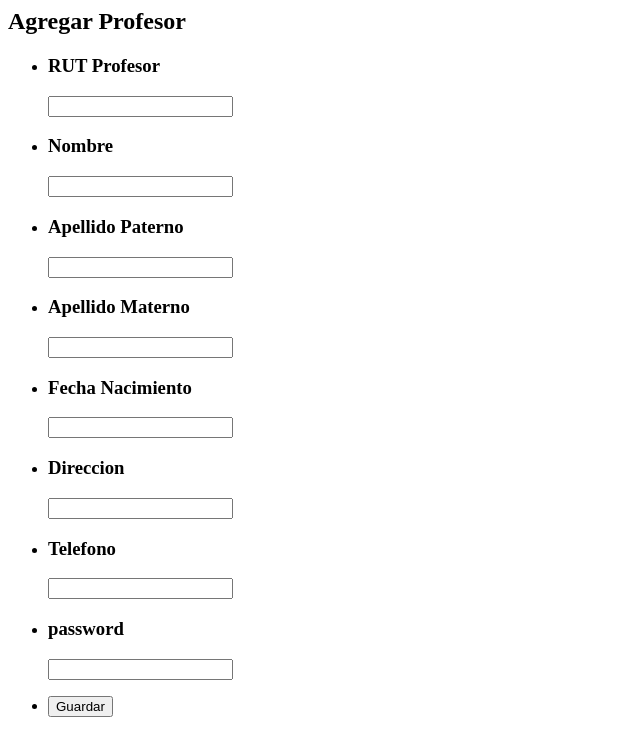
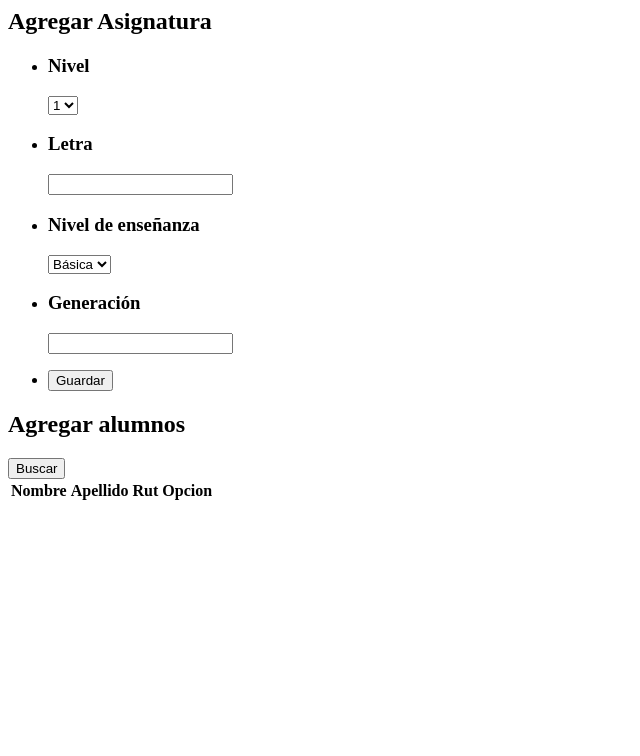
Before and after one commit to katevel/RandomTest, a PHP site: page /system/admin/add_curso.php in a window 1280 px wide. Shown: the top 756 px of the page, without its empty margins (0-640 px from the left). Run offline with PHP 8.4, Linux system fonts and the light colour scheme; lists and menus that the app fills with data are empty.

Commit message:
form add course

```diff
--- a/system/admin/add_curso.php
+++ b/system/admin/add_curso.php
@@ -1,52 +1,97 @@
-<form class="form-style" id="form" method="post" action="agrega_profesor.php">
-<h2>Agregar Profesor</h2>
+<link rel="stylesheet" type="text/css" href="../js/fancybox/jquery.fancybox-1.3.4.css" media="screen" />
+<script type="text/javascript" src="../js/fancybox/jquery.fancybox-1.3.4.pack.js"></script>
+<script type="text/javascript" src="../js/fancybox/jquery.fancybox-1.3.4.js"></script>
+
+<script type="text/javascript">
+$(document).ready(function(){
+
+
+  $("#searchAlumno").click(function(e){
+
+  });
+
+   $("#form").validate({
+    	rules: {
+			nivel:{
+    			required: true,
+    			number: true,
+    			maxlength: 1
+    		},
+    		letra:{
+    			required: true,
+    			maxlength: 1,
+    		},
+    		generacion:{
+    			required: true,
+    			number: true,
+    			range: [2000, 2100]
+    		}
+  		},
+  		messages:{
+				nivel: {
+					required:"* Debes ingresar el nivel del curso",
+					number: "* Debes ingresar un numero",
+					maxlength: "* Solo debe ser 1 numero"
+				},
+				letra: {
+					required: "* Debes ingresar la letra",
+					maxlenght: "Puede ser solo 1 letra",
+				},
+				generacion: "* Ingresa la generacion"
+			}
+    });
+    var options_form1 = { // esta es la variable para ajax form para el primer formulario
+        success:       responseFrom1,  // la funcion que hace despues de guardar o recibir confirmacion de envio
+ 	    url:       './agrega_curso.php',     //la ruta hacia donde van los datos
+        type:      'post',        // el metodo de envio comun es post
+        dataType:  'json'        // el tipo de dato que quieres recibir de donde enviaste los datos puede ser html, json, xml
+    };
+    function responseFrom1(J){
+		if(J.status=='ok'){
+			$("#form").addClass("hide");
+			$("#form2").removeClass("hide");
+		}
+	}
+  	$('#form').ajaxForm(options_form1);
+  });
+</script>
+<form class="form-style" id="form">
+<h2>Agregar Asignatura</h2>
 <ul>
     <li class="first">
-        <h3>RUT Profesor</h3>
+        <h3>Nivel</h3>
         <p>
-        	<input type="text" id="rut" name="rut" />
+    	<select id="nivel" name="nivel">
+    		<option value="1" selected="selected">1</option>
+    		<option value="2" >2</option>
+    		<option value="2" >3</option>
+    		<option value="4" >4</option>
+    		<option value="5" >5</option>
+    		<option value="6" >6</option>
+    		<option value="7" >7</option>
+    		<option value="8" >8</option>
+    	</select> <br />
         </p>
     </li>
     <li>
-        <h3>Nombre</h3>
+        <h3>Letra</h3>
         <p>
-        	<input type="text" name="nombre"  />
+        	<input type="text" id="letra" name="letra" />
         </p>
     </li>
     <li>
-        <h3>Apellido Paterno</h3>
-        <p>
-        	<input type="text" name="apePat"  />
-        </p>
+    	<h3>Nivel de enseñanza</h3>
+    	<p>
+    		<select name="type-learning" id="learning">
+    			<option value="1">Básica</option>
+    			<option value="2">Media</option>
+    		</select>
+    	</p>
     </li>
     <li>
-        <h3>Apellido Materno</h3>
+        <h3>Generación</h3>
         <p>
-        	<input type="text" name="apeMat"  />
-        </p>
-    </li>
-    <li>
-        <h3>Fecha Nacimiento</h3>
-        <p>
-        	<input type="text" name="fecha_nac" id="fecha_nac" />
-        </p>
-    </li>
-	<li>
-        <h3>Direccion</h3>
-        <p>
-        	<input type="text" name="direccion"  />
-        </p>
-    </li>
-    <li>
-        <h3>Telefono</h3>
-        <p>
-        	<input type="text" name="telefono"  />
-        </p>
-    </li>
-        <li>
-        <h3>password</h3>
-        <p>
-        	<input type="password" name="pass"  />
+        	<input type="text" id="generacion" name="generacion" />
         </p>
     </li>
     <li class="last">
@@ -54,3 +99,20 @@
     </li>
 </ul>
 </form>
+<div id="form2" class="form-style hide">
+	<h2>Agregar alumnos</h2>
+	<button type="button" id="searchAlumno">Buscar</button>
+	<table id="table">
+		<thead>
+			<tr>
+				<th scope="col">Nombre</th>
+				<th scope="col">Apellido</th>
+				<th scope="col">Rut</th>
+				<th scope="col">Opcion</th>
+			</tr>
+		</thead>
+		<tbody>
+
+		</tbody>
+	</table>
+</div>
--- a/system/admin/agrega_curso.php
+++ b/system/admin/agrega_curso.php
@@ -2,6 +2,7 @@
 require("../conexion.php");
 
 $cn = conectar();
+
 
 if($_SERVER['REQUEST_METHOD']=='POST'){
 	if(!empty($_POST)){
@@ -14,7 +15,7 @@ if($_SERVER['REQUEST_METHOD']=='POST'){
 	$query = mysql_query("INSERT INTO curso( idcurso,
 												 letra_curso,
 												 generacion,
-												 nivel_enseñanza
+												 nivel_ens
 												 )
 					 VALUES('', '".utf8_encode($letra)."', '$generacion' , 	'".utf8_encode($learning)."' )")or die(mysql_error());
 
--- a/system/admin/agregar_asignatura.php
+++ b/system/admin/agregar_asignatura.php
@@ -110,7 +110,7 @@ $query1 = mysql_query("select idprofesor, nombre_profesor, apePat_profesor from
 		<button type="button" id="add-contenido">Guardar</button>
 	</li>
 </ul>
-<table id="contenido-agregado">
+<table id="table">
 	<thead>
 		<tr>
 			<th scope="col">ID</th>
```
Also changed, not shown: system/admin/index.php (+4 -3 lines), system/css/formvalidate.css (+4 -4 lines).
